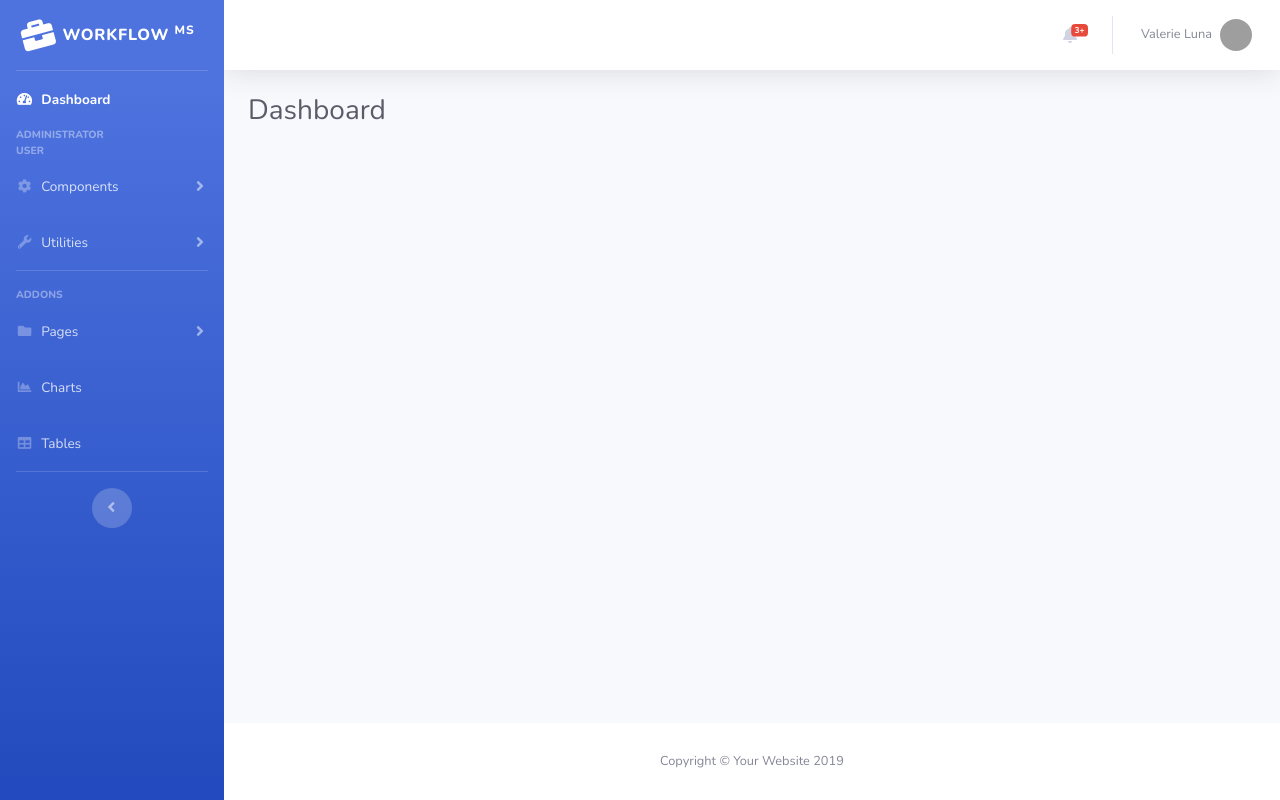
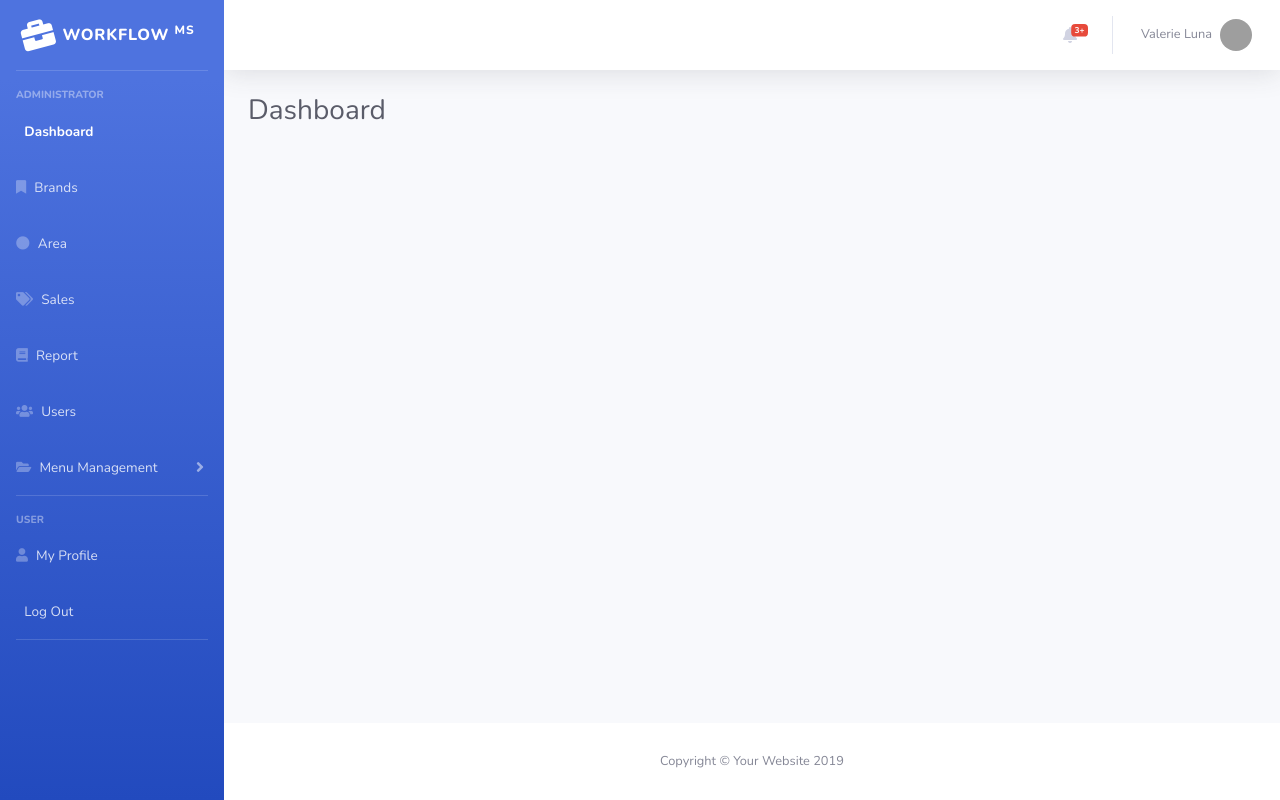
Before and after one commit to kurdilesmana/kkp_work, a CodeIgniter app: page /kkp_work/index.php/dashboard/index in a window 1280 px wide. Run offline with CodeIgniter, Linux system fonts and the light colour scheme; the visitor is signed in with stand-in values (Sample User, id 1); data comes from the database, SQL or seed files in the repository; grey boxes are pictures that could not be loaded.

Commit message:
update sidebar menu

```diff
--- a/application/views/_layouts/sidebar.php
+++ b/application/views/_layouts/sidebar.php
@@ -9,14 +9,7 @@
 	</a>
 
 	<!-- Divider -->
-	<hr class="sidebar-divider my-0">
-
-	<!-- Nav Item - Dashboard -->
-	<li class="nav-item active">
-		<a class="nav-link" href="index.html">
-			<i class="fas fa-fw fa-tachometer-alt"></i>
-			<span>Dashboard</span></a>
-	</li>
+	<hr class="sidebar-divider">
 
 	<!-- Query Header Menu -->
 	<?php $headerMenu = $this->db->get('user_header_menu')->result_array(); ?>
@@ -34,99 +27,53 @@
 
 			$this->db->select('*');
 			$this->db->from('user_menu');
-			$this->db->join('user_access_menu', 'user_menu.id = user_access_menu.id');
+			$this->db->join('user_access_menu', 'user_menu.id = user_access_menu.menu_id', 'inner');
 			$this->db->where('user_menu.header_id', $headerID);
+			$this->db->where('user_menu.parent_id', Null);
+			$this->db->where('user_access_menu.role_id', $roleID);
 			$this->db->where('user_menu.is_active', 1);
-			$this->db->where('user_access_menu.role_id', $roleID);
 			$this->db->order_by('no_order', 'ASC');
 			$menu = $this->db->get()->result_array();
 
+			foreach ($menu as $m) {
+				$parentID = $m['menu_id'];
 
-			?>
+				$this->db->select('*');
+				$this->db->from('user_menu');
+				$this->db->join('user_access_menu', 'user_menu.id = user_access_menu.menu_id', 'inner');
+				$this->db->where('user_menu.header_id', $headerID);
+				$this->db->where('user_menu.parent_id', $parentID);
+				$this->db->where('user_access_menu.role_id', $roleID);
+				$this->db->where('user_menu.is_active', 1);
+				$this->db->order_by('no_order', 'ASC');
+				$subMenu = $this->db->get()->result_array();
+
+				if ($subMenu) { ?>
+				<li class="nav-item <?php echo $this->uri->segment(1) == $m['url'] ? 'active' : '';  ?>">
+					<a class="nav-link collapsed" href="#" data-toggle="collapse" data-target="#collapseTwo" aria-expanded="true" aria-controls="collapseTwo">
+						<i class="<?php echo $m['icon']; ?>"></i>
+						<span><?php echo $m['title']; ?></span>
+					</a>
+					<div id="collapseTwo" class="collapse" aria-labelledby="headingTwo" data-parent="#accordionSidebar">
+						<div class="bg-white py-2 collapse-inner rounded">
+							<?php foreach ($subMenu as $sm) { ?>
+								<a class="collapse-item <?php echo $title == $sm['title'] ? 'active' : '' ?>" href="<?php echo base_url($sm['url']); ?>"><?php echo $sm['title']; ?></a>
+							<?php } ?>
+						</div>
+					</div>
+				</li>
+			<?php } else { ?>
+				<li class="nav-item <?php echo $title == $m['title'] ? 'active' : '' ?>">
+					<a class="nav-link" href="<?php echo base_url($m['url']); ?>">
+						<i class="<?php echo $m['icon']; ?>"></i>
+						<span><?php echo $m['title']; ?></span></a>
+				</li>
+		<?php }
+			} ?>
+
+		<!-- Divider -->
+		<hr class="sidebar-divider my2">
 
 	<?php } ?>
 
-
-	<!-- Nav Item - Pages Collapse Menu -->
-	<li class="nav-item">
-		<a class="nav-link collapsed" href="#" data-toggle="collapse" data-target="#collapseTwo" aria-expanded="true" aria-controls="collapseTwo">
-			<i class="fas fa-fw fa-cog"></i>
-			<span>Components</span>
-		</a>
-		<div id="collapseTwo" class="collapse" aria-labelledby="headingTwo" data-parent="#accordionSidebar">
-			<div class="bg-white py-2 collapse-inner rounded">
-				<h6 class="collapse-header">Custom Components:</h6>
-				<a class="collapse-item" href="buttons.html">Buttons</a>
-				<a class="collapse-item" href="cards.html">Cards</a>
-			</div>
-		</div>
-	</li>
-
-	<!-- Nav Item - Utilities Collapse Menu -->
-	<li class="nav-item">
-		<a class="nav-link collapsed" href="#" data-toggle="collapse" data-target="#collapseUtilities" aria-expanded="true" aria-controls="collapseUtilities">
-			<i class="fas fa-fw fa-wrench"></i>
-			<span>Utilities</span>
-		</a>
-		<div id="collapseUtilities" class="collapse" aria-labelledby="headingUtilities" data-parent="#accordionSidebar">
-			<div class="bg-white py-2 collapse-inner rounded">
-				<h6 class="collapse-header">Custom Utilities:</h6>
-				<a class="collapse-item" href="utilities-color.html">Colors</a>
-				<a class="collapse-item" href="utilities-border.html">Borders</a>
-				<a class="collapse-item" href="utilities-animation.html">Animations</a>
-				<a class="collapse-item" href="utilities-other.html">Other</a>
-			</div>
-		</div>
-	</li>
-
-	<!-- Divider -->
-	<hr class="sidebar-divider">
-
-	<!-- Heading -->
-	<div class="sidebar-heading">
-		Addons
-	</div>
-
-	<!-- Nav Item - Pages Collapse Menu -->
-	<li class="nav-item">
-		<a class="nav-link collapsed" href="#" data-toggle="collapse" data-target="#collapsePages" aria-expanded="true" aria-controls="collapsePages">
-			<i class="fas fa-fw fa-folder"></i>
-			<span>Pages</span>
-		</a>
-		<div id="collapsePages" class="collapse" aria-labelledby="headingPages" data-parent="#accordionSidebar">
-			<div class="bg-white py-2 collapse-inner rounded">
-				<h6 class="collapse-header">Login Screens:</h6>
-				<a class="collapse-item" href="login.html">Login</a>
-				<a class="collapse-item" href="register.html">Register</a>
-				<a class="collapse-item" href="forgot-password.html">Forgot Password</a>
-				<div class="collapse-divider"></div>
-				<h6 class="collapse-header">Other Pages:</h6>
-				<a class="collapse-item" href="404.html">404 Page</a>
-				<a class="collapse-item" href="blank.html">Blank Page</a>
-			</div>
-		</div>
-	</li>
-
-	<!-- Nav Item - Charts -->
-	<li class="nav-item">
-		<a class="nav-link" href="charts.html">
-			<i class="fas fa-fw fa-chart-area"></i>
-			<span>Charts</span></a>
-	</li>
-
-	<!-- Nav Item - Tables -->
-	<li class="nav-item">
-		<a class="nav-link" href="tables.html">
-			<i class="fas fa-fw fa-table"></i>
-			<span>Tables</span></a>
-	</li>
-
-	<!-- Divider -->
-	<hr class="sidebar-divider d-none d-md-block">
-
-	<!-- Sidebar Toggler (Sidebar) -->
-	<div class="text-center d-none d-md-inline">
-		<button class="rounded-circle border-0" id="sidebarToggle"></button>
-	</div>
-
 </ul>
```
